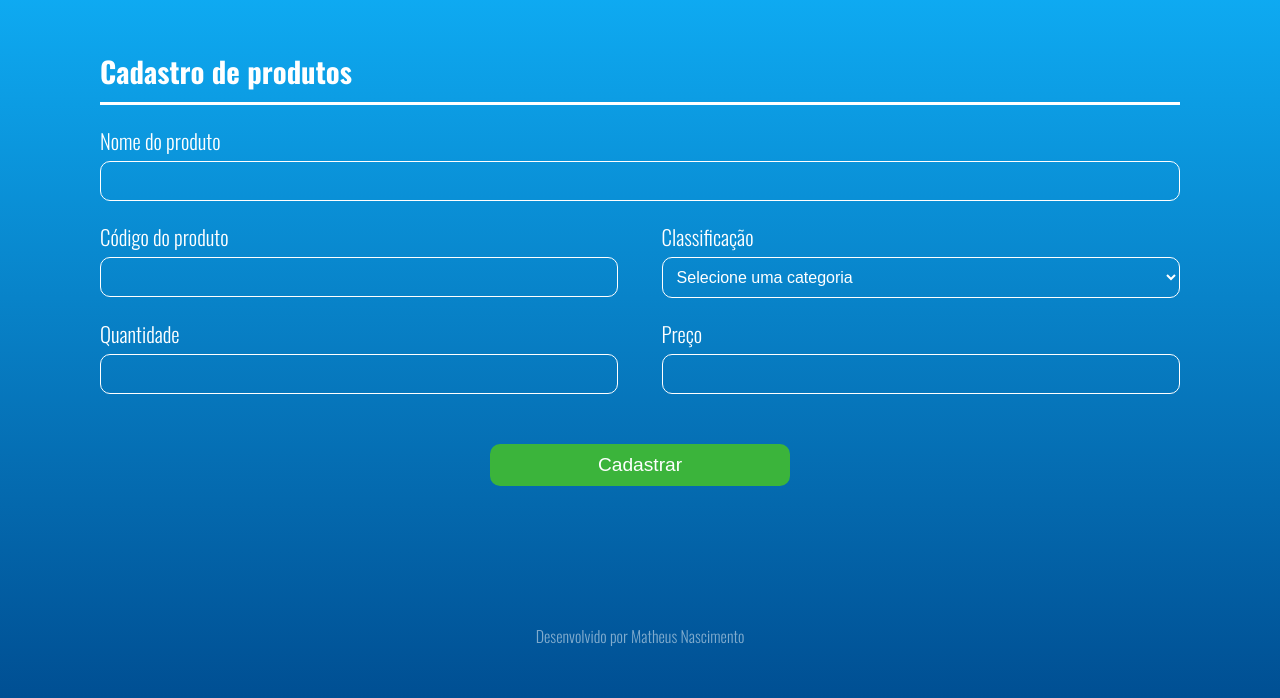
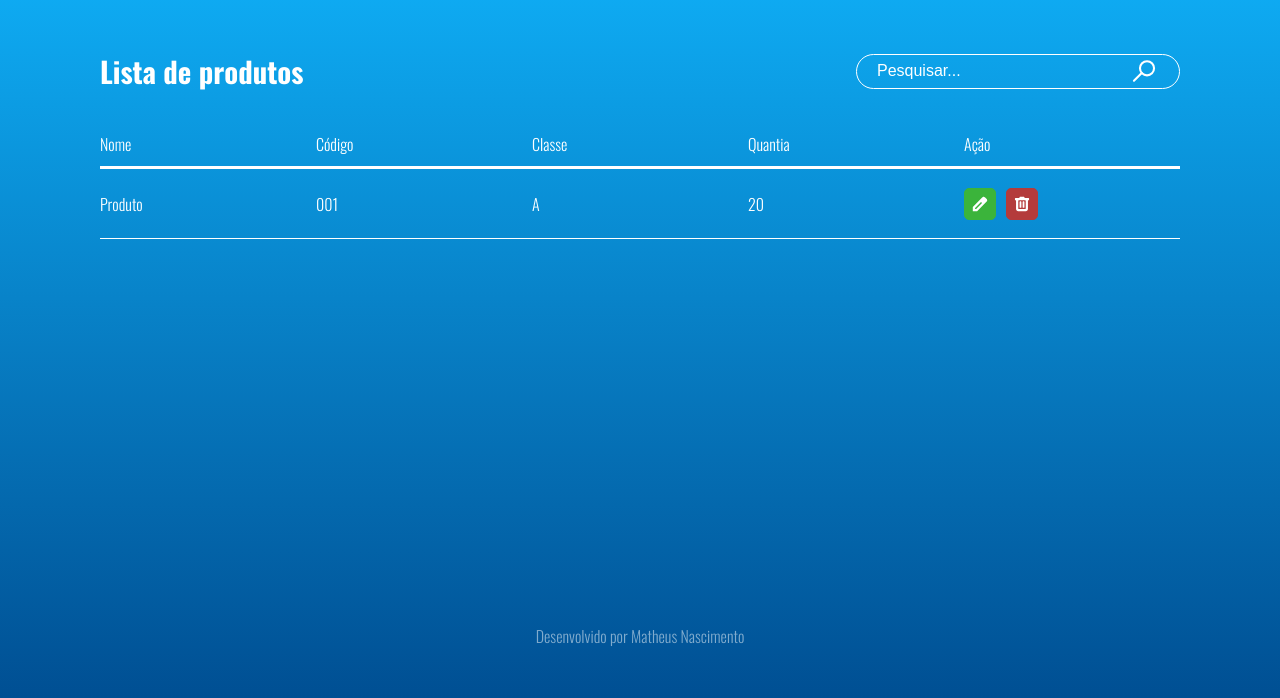
Before and after one commit to srcmatheus/sistema-de-estoque, a plain HTML site: page index.html in a window 1280 px wide. Shown: the part 102-800 px from the top of the page. Drawn offline with Linux system fonts and the light colour scheme.

Commit message:
feat(list-items): adicionar estrutura e estilo da seção de itens cadastrados

```diff
--- /dev/null
+++ b/assets/css/body/main/list-items.css
@@ -0,0 +1,123 @@
+/*Estilização e configuração da lista de itens*/
+.list-title{
+    width: 100%;
+    display: flex;
+    justify-content: space-between;
+    align-items: center;
+    flex-wrap: wrap;
+
+}
+
+.list-title > h1{
+    font-size: 1.8rem;
+}
+
+/*Barra de pesquisa de itens*/
+.search-input{
+    width: 30%;
+    height: 35px;
+    min-width: 200px;
+    border-radius: 20px;
+    padding: 0 20px;
+    color: white;
+    background-image: url('../../../icons/search-icon.svg');
+    background-repeat: no-repeat;
+    background-position: right;
+    background-origin: content-box;
+    background-size: 30px;
+}
+
+.search-input::placeholder{
+    color: white;
+}
+
+@media (max-width: 490px) {
+    .search-input {
+        width: 100%;
+        margin-top: 20px;
+    }
+}
+
+/*Barra de informações dos itens*/
+.info-bar{
+    width: 100%;
+    display: flex;
+    justify-content: space-between;
+    align-items: center;
+    margin-top: 40px;
+}
+
+.info{
+    flex: 20%;
+    font-weight: 300;
+}
+
+/*Display de itens cadastrados*/
+.display-items{
+    width: 100%;
+    max-height: 500px;
+    overflow: auto;
+}
+
+.display-items > ul{
+    list-style: none;
+    display: flex;
+    width: 100%;
+    justify-content: space-between;
+}
+
+.display-items > ul > li{
+    flex: 20%;
+    height: 70px;
+    border-bottom: 1px solid white;
+    display: flex;
+    align-items: center;
+    overflow: auto;
+}
+
+.display-items > ul > li > p{
+    font-weight: 300;
+}
+
+.edit-button{
+    padding: 15px;
+    border-radius: 5px;
+    border: none;
+    background-image: url('../../../icons/edit-icon.svg');
+    background-repeat: no-repeat;
+    background-position: center;
+    background-size: 20px;
+    background-color: rgb(59, 180, 59);
+    border: 1px solid rgb(59, 180, 59);
+    margin-right: 10px;
+}
+
+.delete-button{
+    padding: 15px;
+    border-radius: 5px;
+    border: none;
+    background-image: url('../../../icons/trash-icon.svg');
+    background-repeat: no-repeat;
+    background-position: center;
+    background-size: 20px;
+    background-color: rgb(180, 59, 59);
+    border: 1px solid rgb(180, 59, 59);
+}
+
+.edit-button:active, .delete-button:active {
+    background-color: transparent;
+    border: 1px solid white;
+}
+
+@media (max-width: 420px) {
+    .set-buttons {
+        display: flex;
+        flex-wrap: wrap;
+    }
+
+    .edit-button, .delete-button {
+        padding: 13px;
+
+    }
+}
+/*-------------------------------------------------------------------------------------------------*/
--- a/assets/css/body/main/main.css
+++ b/assets/css/body/main/main.css
@@ -16,6 +16,7 @@
 
 /*Slide individual*/
 .container{
+    max-width: 100vw;
     display: flex;
     flex: 0 0 100vw;
     padding: 0 2%;
--- a/assets/css/body/main/registration-form.css
+++ b/assets/css/body/main/registration-form.css
@@ -87,7 +87,7 @@ select:hover{
     transform: scale(1.05);
 }
 
-/*Estilização do botão*/
+/*Estilização do botão do formulario*/
 .button-form{
     width: 100%;
     display: flex;
--- a/assets/js/carousel.js
+++ b/assets/js/carousel.js
@@ -42,7 +42,7 @@ function initCarousel(){
         }
     });
 
-    showSlide(0); // Exibe o primeiro slide ao carregar a página)
+    showSlide(1); // Exibe o primeiro slide ao carregar a página)
 };
 
 /*-------------------------------------------------------------------------------------------------*/
--- a/index.html
+++ b/index.html
@@ -11,6 +11,7 @@
     <link rel="stylesheet" href="assets/css/body/footer.css">
     <link rel="stylesheet" href="assets/css/body/main/mobile-menu.css">
     <link rel="stylesheet" href="assets/css/body/main/registration-form.css">
+    <link rel="stylesheet" href="assets/css/body/main/list-items.css">
 </head>
 <body>
 
@@ -52,6 +53,7 @@
             <section class="container" data-index="0">
                 <div class="box-container">
 
+                    <!--Titulo da seção-->
                     <div class="form-title"><h1>Cadastro de produtos</h1><div class="div-line"></div></div>
                     <!--Formulário de cadastro de itens-->
                     <form class="registration-form">
@@ -90,7 +92,30 @@
             <!--Seção de lista de itens-->
             <section class="container" data-index="1">
                 <div class="box-container">
-                    <h1>lista</h1>
+                    <!--Titulo da seção-->
+                    <div class="list-title">
+                        <h1>Lista de produtos</h1>
+                        <input type="text" class="search-input" placeholder="Pesquisar...">
+                        <!--Barra de informações-->
+                        <div class="info-bar">
+                            <p class="info">Nome</p>
+                            <p class="info">Código</p>
+                            <p class="info">Classe</p>
+                            <p class="info">Quantia</p>
+                            <p class="info">Ação</p>
+                        </div>
+                        <div class="div-line"></div>
+                    </div>
+                    <!--Display de itens cadastrados-->
+                    <div class="display-items">
+                        <ul>
+                            <li><p>Produto</p></li>
+                            <li><p>001</p></li>
+                            <li><p>A</p></li>
+                            <li><p>20</p></li>
+                            <li class="set-buttons"><button class="edit-button"></button><button class="delete-button"></button></li>
+                        </ul>
+                     </div>
                 </div>
             </section>
 
```
Also changed, not shown: assets/icons/edit-icon.svg (added), assets/icons/search-icon.svg (added), assets/icons/trash-icon.svg (added).
